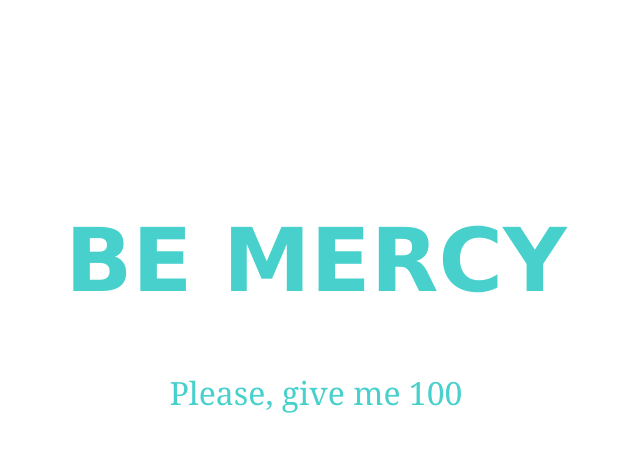
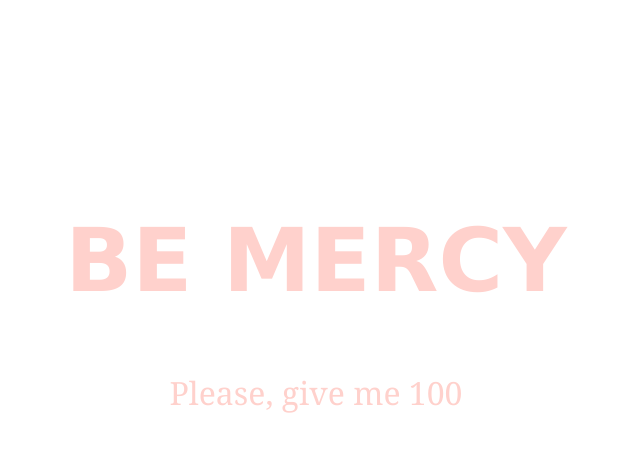
Before and after one commit to SouthPadre/roger-skyline, a plain HTML site: page index.html in a window 1280 px wide. Shown: the part 56-508 px from the top of the page, without its empty margins (324-964 px from the left). Drawn offline with Linux system fonts and the light colour scheme.

Commit message:
Update index.html
48 -> FF

```diff
--- a/index.html
+++ b/index.html
@@ -15,12 +15,12 @@
         h1{
             font-family: Geneva, Arial, Helvetica, sans-serif;
             font-style: bold;
-            color:  #48D1CC;
+            color:  #FFD1CC;
             font-size: 550%;
             }
         p {
             font-family: Georgia, 'Georgia', Times, serif;
-            color:  #48D1CC;
+            color:  #FFD1CC;
             font-size: 200%;
            }
         {
```
